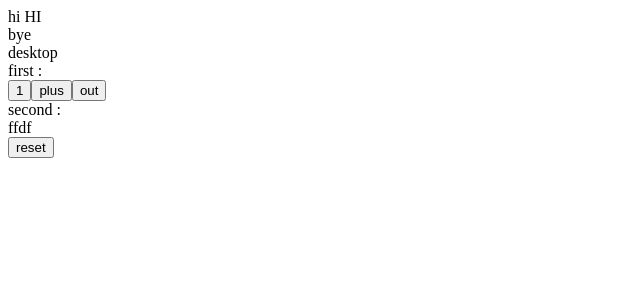
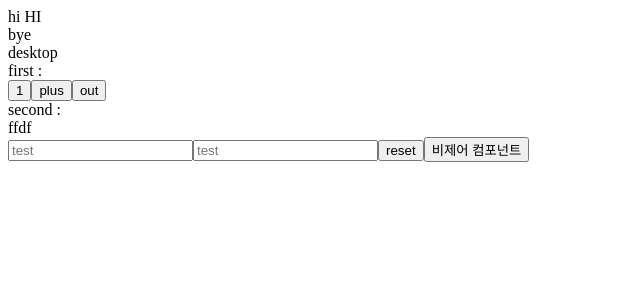
Before and after one commit to minki3/typescript-practice, a React (Create React App) app: page /page in a window 1280 px wide. Shown: the top 300 px of the page, without its empty margins (0-640 px from the left). Built offline with nearby package versions, Linux system fonts and the light colour scheme.

Commit message:
제어 컴포넌트 비제어 컴포넌트 study

```diff
--- a/src/pages/responsiveWeb/Page.tsx
+++ b/src/pages/responsiveWeb/Page.tsx
@@ -10,10 +10,14 @@ import CustomInput from "./CustomInput";
 const Page = () => {
   const { count, input, output, plus } = useFirst();
 
-  const [user, setUser] = useState({ name: "", passward: "" });
+  const [user, setUser] = useState({
+    name: "",
+    passward: "",
+  });
+  console.log("state : ", user);
+  const nameRef = useRef<HTMLInputElement>(null);
 
-  const nameRef = useRef<HTMLInputElement>(null);
-  console.log(user);
+  const passwardRef = useRef<HTMLInputElement>(null);
 
   const onChange = (e: any) => {
     const { value, name } = e.target;
@@ -26,6 +30,14 @@ const Page = () => {
     setUser({ name: "", passward: "" });
     console.log("reset !");
     nameRef.current?.focus();
+  };
+
+  const submit = () => {
+    setUser({
+      name: nameRef.current?.value || "",
+      passward: passwardRef.current?.value || "",
+    });
+    console.log("submit !");
   };
   return (
     <div>
@@ -64,8 +76,22 @@ const Page = () => {
       </button>
       <SecondPage count={count} />
       <ThirdPage />
+      <CustomInput type="text" placeholder="test" name="name" ref={nameRef} />
+      <CustomInput
+        type="text"
+        placeholder="test"
+        name="passward"
+        ref={passwardRef}
+      />
+      {/* <CustomInput
+        type="text"
+        placeholder="test"
+        name="passward"
+        ref={nameRef2}
+      /> */}
 
       <button onClick={reset}>reset</button>
+      <button onClick={submit}>비제어 컴포넌트</button>
     </div>
   );
 };
--- a/src/pages/responsiveWeb/SecondPage.tsx
+++ b/src/pages/responsiveWeb/SecondPage.tsx
@@ -4,7 +4,6 @@ interface Props {
   count: number;
 }
 const SecondPage = ({ count }: Props) => {
-  console.log("Secondrender");
   return <div>second : {count}</div>;
 };
 
--- a/src/pages/responsiveWeb/ThirdPage.tsx
+++ b/src/pages/responsiveWeb/ThirdPage.tsx
@@ -1,7 +1,6 @@
 import React from "react";
 
 const ThirdPage = () => {
-  console.log("ThirdRender");
   return <div>ffdf</div>;
 };
 
```
